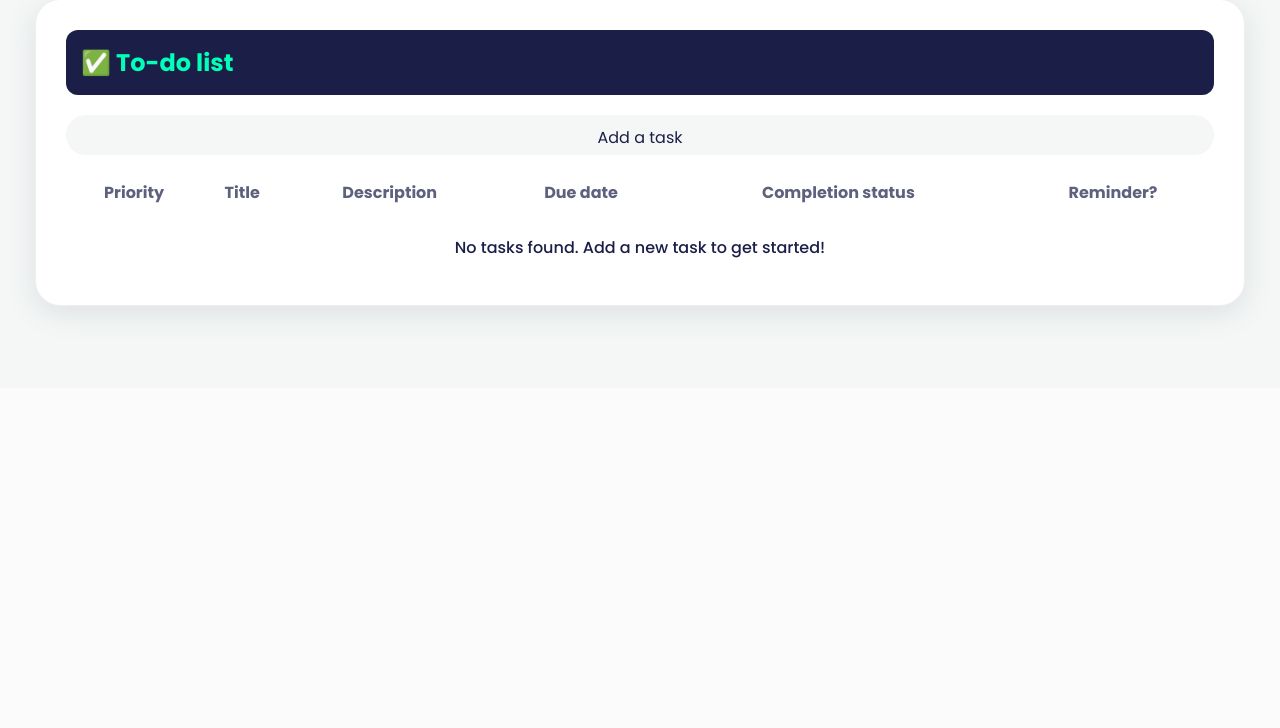
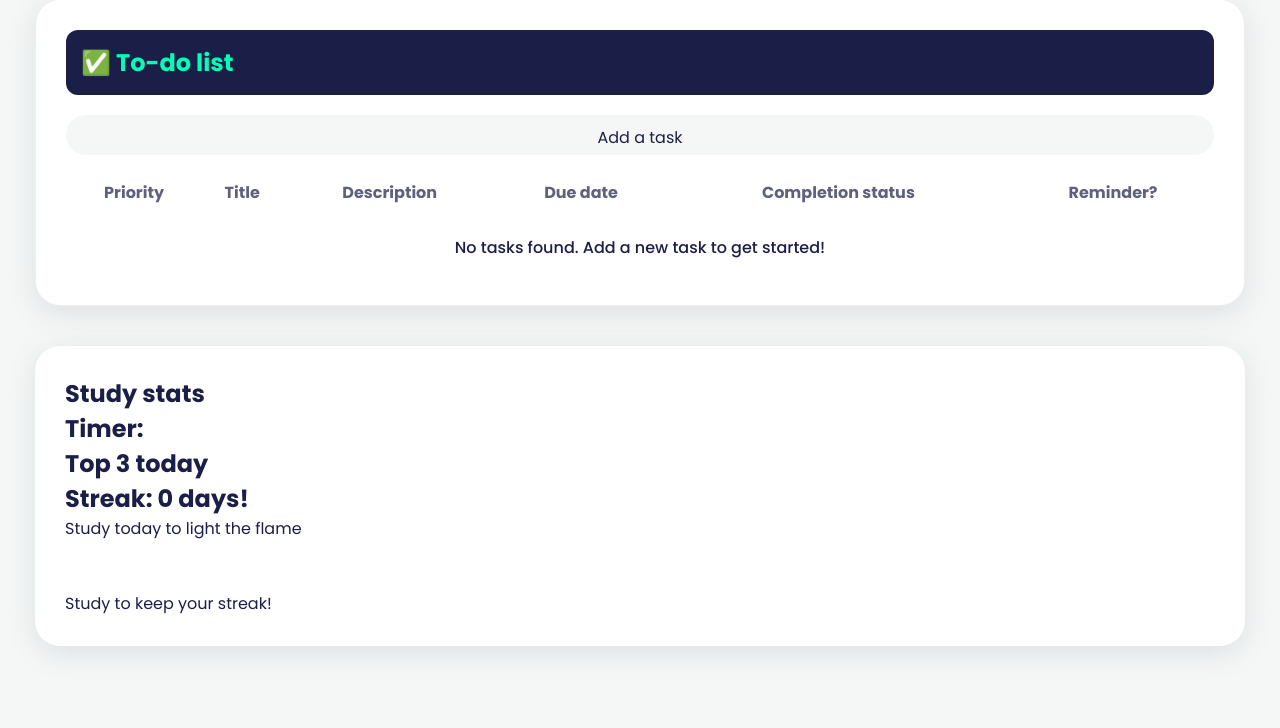
Before and after one commit to michaela357/orario-ATP3, a Flask app: page /dashboard in a window 1280 px wide. Shown: the part 905-1633 px from the top of the page. Before the commit the page ends 1228 px from the top, so only its background shows below. Run offline with Flask 3, Linux system fonts and the light colour scheme; the visitor is signed in with stand-in values (Sample User, id 1); data that the repository does not hold is empty; some libraries are stand-ins or nearby versions.

Commit message:
Implement new widget for study statistics (unfinished)

```diff
--- a/templates/dashboard.html
+++ b/templates/dashboard.html
@@ -156,6 +156,25 @@
                 </tbody>
             </table>
         </section>
+
+        <section class="widget pomodoro">
+            <h1>Study stats</h1>
+            <div id="pomodoro-info">
+                <div id="time-left">
+                    <h1>Timer:</h1>
+                </div>
+
+                <div id="top-3-leaderboard">
+                    <h1>Top 3 today</h1>
+                </div>
+
+                <div id="streak-length">
+                    <div id="streak-counter"></div>
+
+                </div>
+            </div>
+        </section>
+
     </main>
 </div>
 
@@ -248,4 +267,6 @@ document.addEventListener('DOMContentLoaded', function() {
 </script>
 <script src = "../static/js/change_quote.js"></script>
 <script src="../static/js/to-do-popups.js"></script>
+<script src="../static/js/pomodoro_timer.js"></script>
+<script src="../static/js/show_study_streak.js"></script>
 {% endblock %}
```
